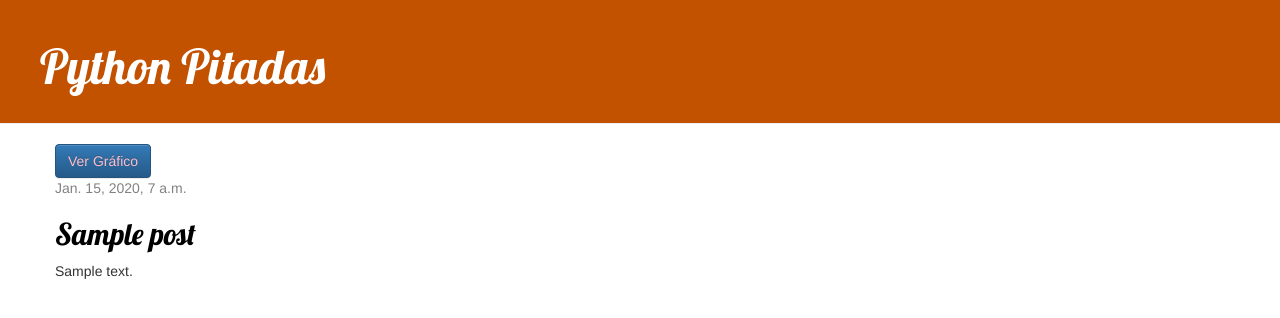
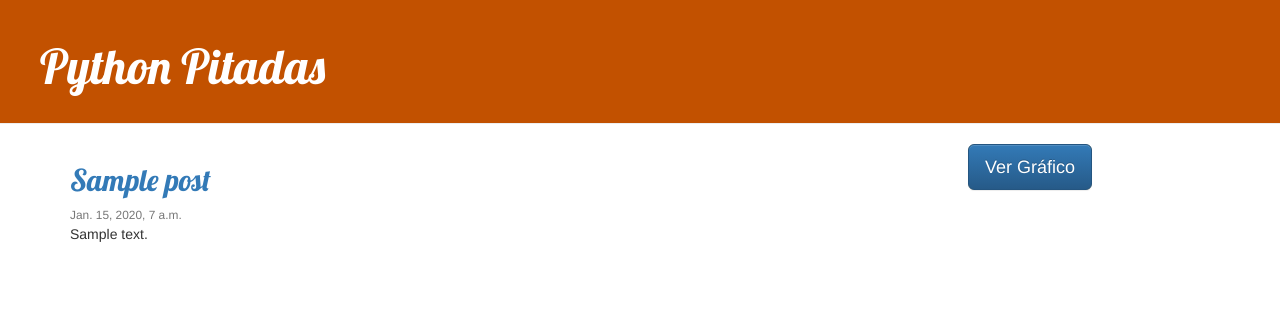
Before and after one commit to laym0ura/my-first-blog, a Django app: page / in a window 1280 px wide. Shown: the top 318 px of the page. Run offline with Django 3.2, Linux system fonts and the light colour scheme; tables that the repository leaves empty hold one stand-in row (values such as "Sample post"); some libraries are stand-ins or nearby versions.

Commit message:
Change Button Scatter.

```diff
--- a/blog/templates/blog/post_list.html
+++ b/blog/templates/blog/post_list.html
@@ -1,13 +1,28 @@
 {% extends 'blog/base.html' %}
+
 {% block content %}
-<a href="{% url 'scatterplot' %}" class="btn btn-primary" style="background-color: black; color: pink;">Ver Gráfico</a>
-{% for post in posts %}
-    <div class="post">
-        <div class="date">
-            {{ post.published_date }}
+<div class="container">
+  <div class="row">
+    <div class="col-md-8">
+      {% for post in posts %}
+      <div class="card my-3">
+        <div class="card-header">
+          <h2 class="card-title"><a href="{% url 'post_detail' pk=post.pk %}">{{ post.title }}</a></h2>
+          <small class="text-muted">{{ post.published_date }}</small>
         </div>
-        <h2><a href="{% url 'post_detail' pk=post.pk %}">{{ post.title }}</a></h2>
-        <p>{{ post.text|linebreaksbr }}</p>
+        <div class="card-body">
+          <p class="card-text">{{ post.text|linebreaksbr }}</p>
+        </div>
+      </div>
+      {% endfor %}
     </div>
-{% endfor %}
+    <div class="col-md-4">
+      <div class="card my-3">
+        <div class="card-body text-center">
+          <a href="{% url 'scatterplot' %}" class="btn btn-primary btn-lg" style="background-color: orange; color: white;">Ver Gráfico</a>
+        </div>
+      </div>
+    </div>
+  </div>
+</div>
 {% endblock %}
```
